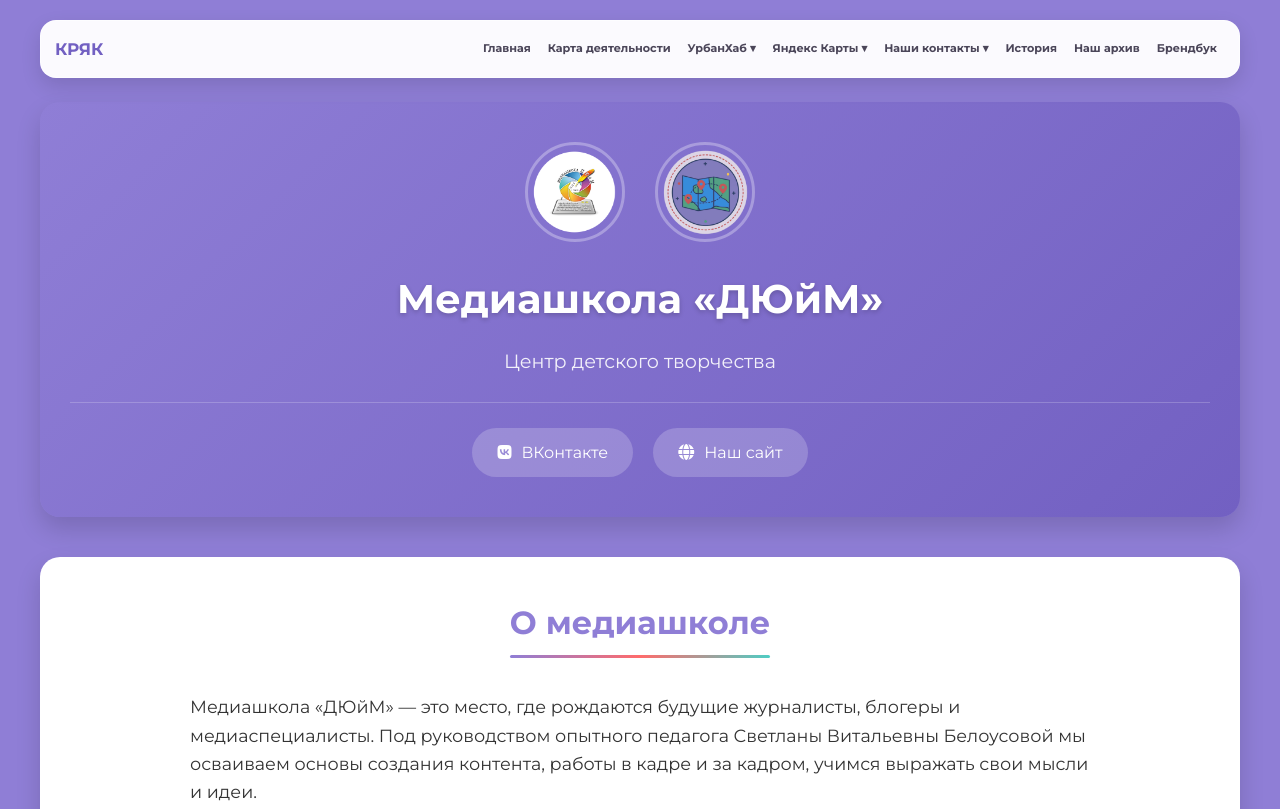
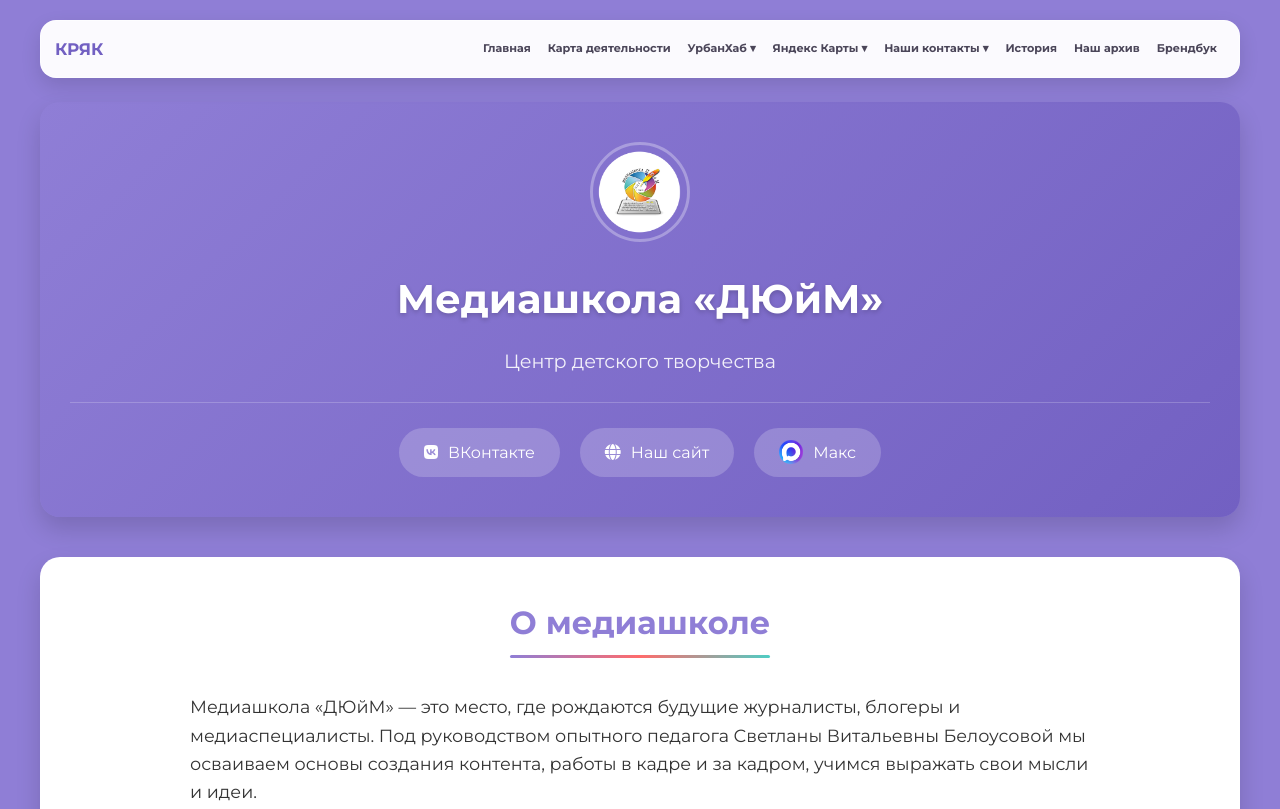
Before and after one commit to Interregional-cartographic-yacluster/site-kryak, a plain HTML site: page наши-друзья/доп-образование/медиашкола-цдт.html in a window 1280 px wide. Shown: the top 809 px of the page. Drawn offline with Linux system fonts and the light colour scheme.

Commit message:
Обновить страницу медиашколы «ДЮйМ»: без логотипа КРЯКа, новый сайт и канал в Max
Co-authored-by: arena-agent <297053741+arena-agent@users.noreply.github.com>

```diff
--- a/наши-друзья/доп-образование/медиашкола-цдт.html
+++ b/наши-друзья/доп-образование/медиашкола-цдт.html
@@ -121,6 +121,13 @@
         .contact-link:hover {
             background: rgba(255, 255, 255, 0.3);
             transform: translateY(-3px);
+        }
+
+        .contact-link .contact-icon {
+            width: 24px;
+            height: 24px;
+            object-fit: contain;
+            border-radius: 6px;
         }
 
         /* Content Sections */
@@ -846,8 +853,6 @@
             <div class="logos">
                 <!-- Заменён логотип ДЮйМ на ссылку из репозитория -->
                 <img src="/assets/images/92f2c349846e8e35.png" alt="Медиашкола ДЮйМ" class="logo">
-                <!-- Заменён логотип КРЯК на ссылку из репозитория -->
-                <img src="/assets/images/eb5f68f2f5faa92c.png" alt="КРЯК" class="logo">
             </div>
             <h1>Медиашкола «ДЮйМ»</h1>
             <p>Центр детского творчества</p>
@@ -859,9 +864,13 @@
                         <i class="fab fa-vk"></i>
                         <span>ВКонтакте</span>
                     </a>
-                    <a href="https://sites.google.com/view/mediaschuledyujm/%D0%B3%D0%BB%D0%B0%D0%B2%D0%BD%D0%B0%D1%8F" target="_blank" rel="noopener noreferrer" class="contact-link">
+                    <a href="https://www.cdtkursk-dyuym.ru" target="_blank" rel="noopener noreferrer" class="contact-link">
                         <i class="fas fa-globe"></i>
                         <span>Наш сайт</span>
+                    </a>
+                    <a href="https://max.ru/channel_mediaschuledyujm" target="_blank" rel="noopener noreferrer" class="contact-link">
+                        <img src="/assets/images/b81978caee9d6ce7.png" alt="Макс" class="contact-icon">
+                        <span>Макс</span>
                     </a>
                 </div>
             </div>
```
